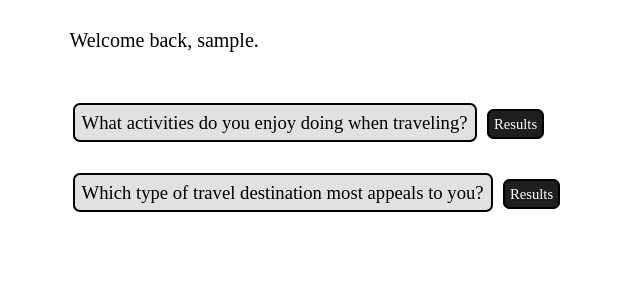
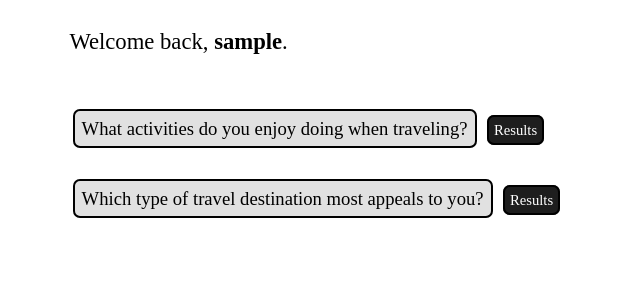
Before and after one commit to xNatthapol/ku-polls, a Django app: page /polls/ in a window 1280 px wide. Shown: the part 86-386 px from the top of the page, without its empty margins (0-640 px from the left). Run offline with Django 4.2, Linux system fonts and the light colour scheme; the visitor is signed in with stand-in values (Sample User, id 1); data comes from the database, SQL or seed files in the repository.

Commit message:
add bold formatting

```diff
--- a/polls/static/polls/style.css
+++ b/polls/static/polls/style.css
@@ -92,6 +92,11 @@ nav {
 }
 
 .text-p {
-    font-size: 15pt;
+    font-size: 17pt;
     color: rgb(0, 0, 0);
 }
+
+.messages p {
+    font-size: 13pt;
+    color: rgb(0, 0, 0);
+}
--- a/polls/templates/polls/index.html
+++ b/polls/templates/polls/index.html
@@ -3,7 +3,7 @@
 {% block content %}
     <ul>
     {% if user.is_authenticated %}
-        <p class="text-p">Welcome back, {{user.username}}.</p>
+        <p class="text-p">Welcome back, <b>{{user.username}}</b>.</p>
     {% else %}
         <p class="text-p">Please <a class="button" href="{% url 'login' %}?next={{request.path}}">Login</a> to vote.</p>
     {% endif %}
--- a/polls/templates/polls/results.html
+++ b/polls/templates/polls/results.html
@@ -24,7 +24,7 @@
     {% if messages %}
     <ul class="messages">
         {% for message in messages %}
-        <li{% if message.tags %} class="{{ message.tags }}"{% endif %}>{{ message }}</li>
+        <b><p {% if message.tags %} class="{{ message.tags }}"{% endif %}>{{ message }}</p></b>
         {% endfor %}
     </ul>
     {% endif %}
--- a/polls/views.py
+++ b/polls/views.py
@@ -92,8 +92,7 @@ def vote(request, question_id):
         )
 
     this_user = request.user
-    # selected_choice.votes += 1
-    # selected_choice.save()
+
     try:
         # find a vote by this user for this question
         vote = Vote.objects.get(user=this_user, choice__question=question)
```
